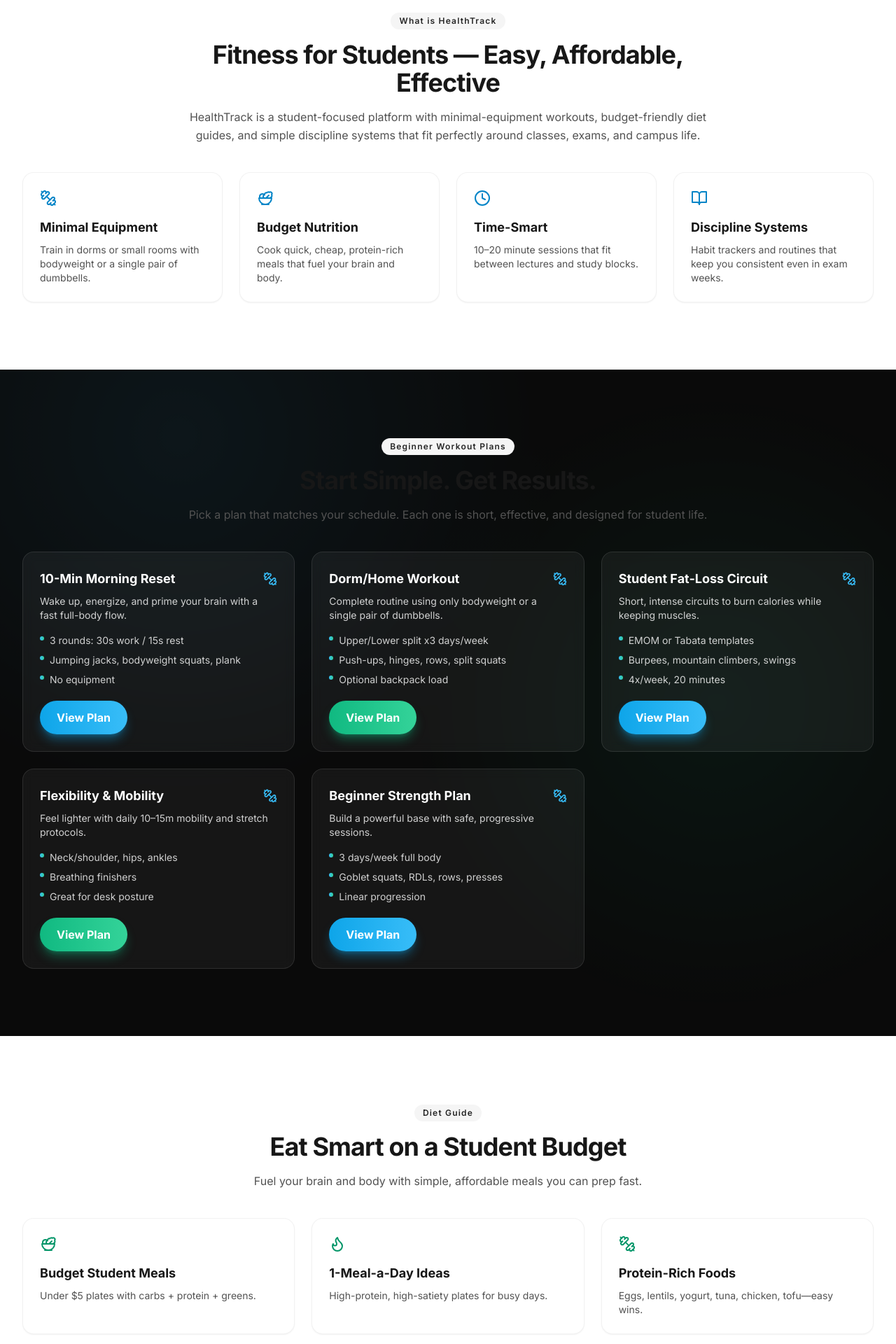
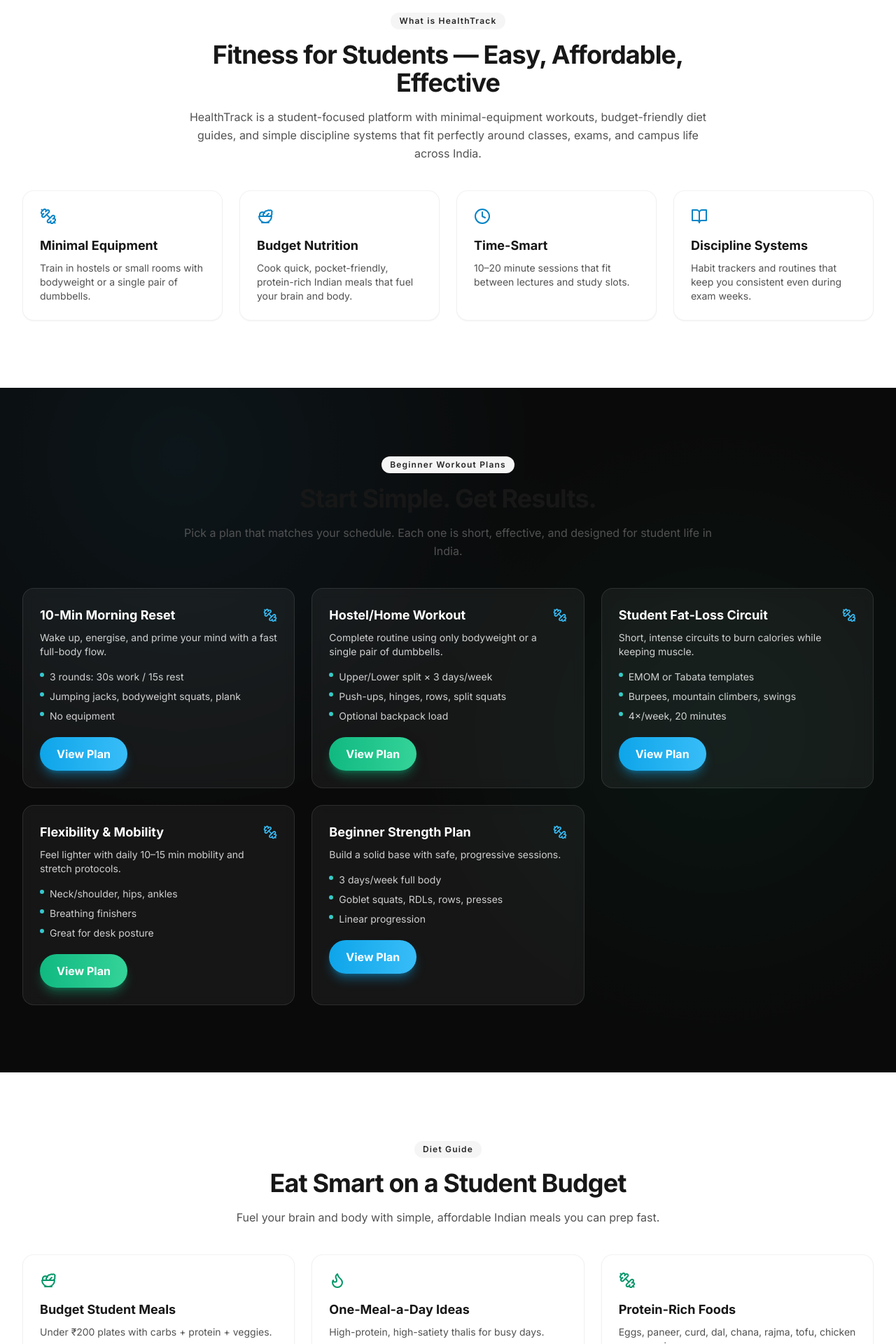
Before and after one commit to nalin-pixel/frontend-repo_exia5bca_7obfi4, a React (Vite) app: page / in a window 1280 px wide. Shown: the part 880-2800 px from the top of the page at 70% size. Built offline with nearby package versions, Linux system fonts and the light colour scheme; a web font is replaced by a local one.

Commit message:
Update project prj_exia5bca - 2025-11-14T17:18:59.300Z

```diff
--- a/src/App.jsx
+++ b/src/App.jsx
@@ -1,6 +1,6 @@
-import React from 'react'
+import React, { useMemo, useState } from 'react'
 import { motion } from 'framer-motion'
-import { Dumbbell, Flame, Salad, Droplets, Moon, Clock, BookOpen, Download, Star, Quote, Sparkles, Leaf, Share2 } from 'lucide-react'
+import { Dumbbell, Flame, Salad, Droplets, Moon, Clock, BookOpen, Download, Star, Quote, Sparkles, Leaf, Share2, X } from 'lucide-react'
 import Spline from '@splinetool/react-spline'
 
 const container = {
@@ -34,10 +34,21 @@
 
 function NeonButton({ children, href = '#', onClick, color = 'blue' }) {
   const base = color === 'green' ? 'from-emerald-500 to-emerald-400 shadow-emerald-500/40' : 'from-sky-500 to-sky-400 shadow-sky-500/40'
+
+  const handleClick = (e) => {
+    if (href?.startsWith('#')) {
+      e.preventDefault()
+      const id = href.slice(1)
+      const el = document.getElementById(id)
+      if (el) el.scrollIntoView({ behavior: 'smooth', block: 'start' })
+    }
+    onClick && onClick(e)
+  }
+
   return (
     <a
       href={href}
-      onClick={onClick}
+      onClick={handleClick}
       className={`inline-flex items-center justify-center rounded-full px-6 py-3 font-bold text-white bg-gradient-to-r ${base} transition-transform duration-200 hover:scale-[1.02] active:scale-[0.98] shadow-lg`}
     >
       {children}
@@ -46,11 +57,21 @@
 }
 
 function Navbar() {
+  const navClick = (e) => {
+    const href = e.currentTarget.getAttribute('href')
+    if (href && href.startsWith('#')) {
+      e.preventDefault()
+      const id = href.slice(1)
+      const el = document.getElementById(id)
+      if (el) el.scrollIntoView({ behavior: 'smooth', block: 'start' })
+    }
+  }
+
   return (
     <div className="fixed top-0 inset-x-0 z-50 backdrop-blur supports-[backdrop-filter]:bg-white/50 bg-white/70 dark:bg-neutral-900/60 border-b border-black/5 dark:border-white/10">
       <div className="max-w-7xl mx-auto px-4 sm:px-6 lg:px-8 h-16 flex items-center justify-between">
         <div className="flex flex-col leading-tight">
-          <a href="#home" className="flex items-center gap-2 font-extrabold tracking-tight">
+          <a href="#home" onClick={navClick} className="flex items-center gap-2 font-extrabold tracking-tight">
             <span className="relative">
               <span className="absolute inset-0 blur-md bg-gradient-to-r from-sky-500 to-emerald-400 rounded-full opacity-60" />
               <span className="relative inline-flex h-8 w-8 items-center justify-center rounded-full bg-neutral-900 text-white dark:bg-white dark:text-neutral-900">
@@ -59,17 +80,15 @@
             </span>
             <span className="text-lg">HealthTrack</span>
           </a>
-          <span className="mt-0.5 text-[11px] sm:text-xs font-semibold italic text-sky-600 dark:text-emerald-400">
-            💙 Crafted with Love by Akshit Sharma 💚
-          </span>
+          {/* Header credit removed as requested */}
         </div>
         <div className="hidden md:flex items-center gap-6 text-sm font-semibold">
-          <a href="#about" className="hover:text-sky-600">About</a>
-          <a href="#plans" className="hover:text-sky-600">Plans</a>
-          <a href="#diet" className="hover:text-sky-600">Diet</a>
-          <a href="#tips" className="hover:text-sky-600">Tips</a>
-          <a href="#resources" className="hover:text-sky-600">Resources</a>
-          <a href="#testimonials" className="hover:text-sky-600">Stories</a>
+          <a href="#about" onClick={navClick} className="hover:text-sky-600">About</a>
+          <a href="#plans" onClick={navClick} className="hover:text-sky-600">Plans</a>
+          <a href="#diet" onClick={navClick} className="hover:text-sky-600">Diet</a>
+          <a href="#tips" onClick={navClick} className="hover:text-sky-600">Tips</a>
+          <a href="#resources" onClick={navClick} className="hover:text-sky-600">Resources</a>
+          <a href="#testimonials" onClick={navClick} className="hover:text-sky-600">Stories</a>
         </div>
         <div className="hidden md:block">
           <NeonButton href="#plans">Start Free Plan</NeonButton>
@@ -104,11 +123,11 @@
             Get Fit. Stay Sharp.
           </h1>
           <p className="mt-4 text-lg md:text-xl text-neutral-200 max-w-xl">
-            Simple, affordable fitness built for students. Train anywhere. Eat smart on a budget. Build discipline that powers your grades and your life.
+            Simple, affordable fitness built for Indian students. Train anywhere. Eat smart on a budget. Build discipline that powers your grades and your life.
           </p>
           <div className="mt-8 flex flex-col sm:flex-row gap-4">
             <NeonButton href="#plans">Start Free Plan</NeonButton>
-            <a href="#about" className="inline-flex items-center justify-center rounded-full px-6 py-3 font-semibold bg-white/10 text-white border border-white/20 hover:bg-white/20 transition-colors">
+            <a href="#about" onClick={(e)=>{e.preventDefault();document.getElementById('about')?.scrollIntoView({behavior:'smooth'})}} className="inline-flex items-center justify-center rounded-full px-6 py-3 font-semibold bg-white/10 text-white border border-white/20 hover:bg-white/20 transition-colors">
               Learn More
             </a>
           </div>
@@ -130,7 +149,7 @@
         <SectionTitle
           eyebrow="What is HealthTrack"
           title="Fitness for Students — Easy, Affordable, Effective"
-          subtitle="HealthTrack is a student-focused platform with minimal-equipment workouts, budget-friendly diet guides, and simple discipline systems that fit perfectly around classes, exams, and campus life."
+          subtitle="HealthTrack is a student-focused platform with minimal-equipment workouts, budget-friendly diet guides, and simple discipline systems that fit perfectly around classes, exams, and campus life across India."
         />
         <motion.div
           variants={stagger}
@@ -140,10 +159,10 @@
           className="grid sm:grid-cols-2 lg:grid-cols-4 gap-6"
         >
           {[
-            { icon: Dumbbell, title: 'Minimal Equipment', desc: 'Train in dorms or small rooms with bodyweight or a single pair of dumbbells.' },
-            { icon: Salad, title: 'Budget Nutrition', desc: 'Cook quick, cheap, protein-rich meals that fuel your brain and body.' },
-            { icon: Clock, title: 'Time-Smart', desc: '10–20 minute sessions that fit between lectures and study blocks.' },
-            { icon: BookOpen, title: 'Discipline Systems', desc: 'Habit trackers and routines that keep you consistent even in exam weeks.' },
+            { icon: Dumbbell, title: 'Minimal Equipment', desc: 'Train in hostels or small rooms with bodyweight or a single pair of dumbbells.' },
+            { icon: Salad, title: 'Budget Nutrition', desc: 'Cook quick, pocket-friendly, protein-rich Indian meals that fuel your brain and body.' },
+            { icon: Clock, title: 'Time-Smart', desc: '10–20 minute sessions that fit between lectures and study slots.' },
+            { icon: BookOpen, title: 'Discipline Systems', desc: 'Habit trackers and routines that keep you consistent even during exam weeks.' },
           ].map((f, i) => (
             <motion.div key={i} variants={container} className="p-6 rounded-2xl border border-black/5 shadow-sm bg-white hover:shadow-lg transition-shadow">
               <f.icon className="h-6 w-6 text-sky-600" />
@@ -158,33 +177,39 @@
 }
 
 function Plans() {
-  const plans = [
+  const plans = useMemo(() => ([
     {
       title: '10-Min Morning Reset',
-      desc: 'Wake up, energize, and prime your brain with a fast full-body flow.',
+      desc: 'Wake up, energise, and prime your mind with a fast full-body flow.',
       bullets: ['3 rounds: 30s work / 15s rest', 'Jumping jacks, bodyweight squats, plank', 'No equipment'],
     },
     {
-      title: 'Dorm/Home Workout',
+      title: 'Hostel/Home Workout',
       desc: 'Complete routine using only bodyweight or a single pair of dumbbells.',
-      bullets: ['Upper/Lower split x3 days/week', 'Push-ups, hinges, rows, split squats', 'Optional backpack load'],
+      bullets: ['Upper/Lower split × 3 days/week', 'Push-ups, hinges, rows, split squats', 'Optional backpack load'],
     },
     {
       title: 'Student Fat-Loss Circuit',
-      desc: 'Short, intense circuits to burn calories while keeping muscles.',
-      bullets: ['EMOM or Tabata templates', 'Burpees, mountain climbers, swings', '4x/week, 20 minutes'],
+      desc: 'Short, intense circuits to burn calories while keeping muscle.',
+      bullets: ['EMOM or Tabata templates', 'Burpees, mountain climbers, swings', '4×/week, 20 minutes'],
     },
     {
       title: 'Flexibility & Mobility',
-      desc: 'Feel lighter with daily 10–15m mobility and stretch protocols.',
+      desc: 'Feel lighter with daily 10–15 min mobility and stretch protocols.',
       bullets: ['Neck/shoulder, hips, ankles', 'Breathing finishers', 'Great for desk posture'],
     },
     {
       title: 'Beginner Strength Plan',
-      desc: 'Build a powerful base with safe, progressive sessions.',
+      desc: 'Build a solid base with safe, progressive sessions.',
       bullets: ['3 days/week full body', 'Goblet squats, RDLs, rows, presses', 'Linear progression'],
     },
-  ]
+  ]), [])
+
+  const [open, setOpen] = useState(false)
+  const [active, setActive] = useState(null)
+
+  const openPlan = (p) => { setActive(p); setOpen(true) }
+  const closePlan = () => { setOpen(false); setActive(null) }
 
   return (
     <section id="plans" className="bg-neutral-950 text-white py-16 md:py-24 relative overflow-hidden">
@@ -193,7 +218,7 @@
         <SectionTitle
           eyebrow="Beginner Workout Plans"
           title="Start Simple. Get Results."
-          subtitle="Pick a plan that matches your schedule. Each one is short, effective, and designed for student life."
+          subtitle="Pick a plan that matches your schedule. Each one is short, effective, and designed for student life in India."
         />
         <motion.div
           variants={stagger}
@@ -215,23 +240,51 @@
                 ))}
               </ul>
               <div className="mt-5">
-                <NeonButton href="#" color={i % 2 === 0 ? 'blue' : 'green'}>View Plan</NeonButton>
+                <NeonButton href="#plans" color={i % 2 === 0 ? 'blue' : 'green'} onClick={(e)=>{e.preventDefault(); openPlan(p)}}>View Plan</NeonButton>
               </div>
             </motion.div>
           ))}
         </motion.div>
       </div>
+
+      {open && (
+        <div className="fixed inset-0 z-[60] flex items-center justify-center px-4">
+          <div className="absolute inset-0 bg-black/60" onClick={closePlan} />
+          <motion.div initial={{opacity:0, y:20}} animate={{opacity:1, y:0}} className="relative w-full max-w-lg rounded-2xl bg-neutral-900 text-white border border-white/10 p-6 shadow-xl">
+            <button aria-label="Close" onClick={closePlan} className="absolute top-3 right-3 p-2 rounded-full hover:bg-white/10">
+              <X className="h-5 w-5" />
+            </button>
+            <h3 className="text-xl font-bold">{active?.title}</h3>
+            <p className="mt-2 text-white/80">{active?.desc}</p>
+            <ul className="mt-4 space-y-2 text-sm">
+              {active?.bullets?.map((b, i) => (
+                <li key={i} className="flex items-start gap-2"><span className="mt-1 h-1.5 w-1.5 rounded-full bg-gradient-to-r from-sky-400 to-emerald-400" />{b}</li>
+              ))}
+            </ul>
+            <div className="mt-6 flex flex-col sm:flex-row gap-3">
+              <NeonButton href="#resources" onClick={(e)=>{e.preventDefault(); document.getElementById('resources')?.scrollIntoView({behavior:'smooth'})}} color="green">Get Free PDF</NeonButton>
+              <a
+                href="#"
+                onClick={(e)=>{e.preventDefault(); alert('Pro plans launching soon for India. Stay tuned!')}}
+                className="inline-flex items-center justify-center rounded-full px-6 py-3 font-semibold bg-white/10 text-white border border-white/20 hover:bg-white/20 transition-colors"
+              >
+                Upgrade (₹299/month)
+              </a>
+            </div>
+          </motion.div>
+        </div>
+      )}
     </section>
   )
 }
 
 function DietGuide() {
   const guides = [
-    { icon: Salad, title: 'Budget Student Meals', desc: 'Under $5 plates with carbs + protein + greens.' },
-    { icon: Flame, title: '1-Meal-a-Day Ideas', desc: 'High-protein, high-satiety plates for busy days.' },
-    { icon: Dumbbell, title: 'Protein-Rich Foods', desc: 'Eggs, lentils, yogurt, tuna, chicken, tofu—easy wins.' },
-    { icon: BookOpen, title: 'School Tiffin Options', desc: 'Packable wraps, overnight oats, energy bites.' },
-    { icon: Droplets, title: 'Hydration Tips', desc: '2–3L/day with electrolytes; sip during study.' },
+    { icon: Salad, title: 'Budget Student Meals', desc: 'Under ₹200 plates with carbs + protein + veggies.' },
+    { icon: Flame, title: 'One-Meal-a-Day Ideas', desc: 'High-protein, high-satiety thalis for busy days.' },
+    { icon: Dumbbell, title: 'Protein-Rich Foods', desc: 'Eggs, paneer, curd, dal, chana, rajma, tofu, chicken — easy wins.' },
+    { icon: BookOpen, title: 'Tiffin Options', desc: 'Packable rotis with paneer bhurji, poha/upma, overnight oats.' },
+    { icon: Droplets, title: 'Hydration Tips', desc: '2–3 litres/day with electrolytes; sip during study.' },
   ]
   return (
     <section id="diet" className="bg-white text-neutral-900 py-16 md:py-24">
@@ -239,7 +292,7 @@
         <SectionTitle
           eyebrow="Diet Guide"
           title="Eat Smart on a Student Budget"
-          subtitle="Fuel your brain and body with simple, affordable meals you can prep fast."
+          subtitle="Fuel your brain and body with simple, affordable Indian meals you can prep fast."
         />
         <motion.div
           variants={stagger}
@@ -263,11 +316,11 @@
 
 function TransformationTips() {
   const tips = [
-    { icon: Moon, title: 'Sleep Cycle Wins', desc: 'Aim for 7–9 hours. Fixed wake time. Limit screens 60m before bed.' },
-    { icon: Clock, title: 'Study x Fitness Balance', desc: 'Anchor short workouts between study blocks to refresh focus.' },
+    { icon: Moon, title: 'Sleep Cycle Wins', desc: 'Aim for 7–9 hours. Fixed wake time. Limit screens 60 min before bed.' },
+    { icon: Clock, title: 'Study × Fitness Balance', desc: 'Anchor short workouts between study blocks to refresh focus.' },
     { icon: Leaf, title: 'Consistency Habits', desc: 'Habit stack with daily cues. Track wins. Celebrate small progress.' },
     { icon: Sparkles, title: 'Morning Routines', desc: 'Hydrate, sunlight, 10-min mobility, then deep work sprint.' },
-    { icon: BookOpen, title: 'Discipline Building', desc: 'Set weekly targets, plan sessions, and show up—especially on tough days.' },
+    { icon: BookOpen, title: 'Discipline Building', desc: 'Set weekly targets, plan sessions, and show up — especially on tough days.' },
   ]
   return (
     <section id="tips" className="bg-neutral-50 text-neutral-900 py-16 md:py-24">
@@ -275,7 +328,7 @@
         <SectionTitle
           eyebrow="Transformation Tips"
           title="Small Habits. Big Results."
-          subtitle="Practical tactics to lock in consistency and accelerate progress without burning out."
+          subtitle="Practical tactics to lock in consistency and accelerate progress without burnout."
         />
         <motion.div
           variants={stagger}
@@ -303,6 +356,20 @@
     { title: 'Budget Meal Plan (PDF)', desc: '7-day plan with shopping list.', color: 'green' },
     { title: 'Study + Fitness Guide (PDF)', desc: 'Time-blocking, routines, and focus tactics.', color: 'blue' },
   ]
+
+  const downloadPlaceholder = (title) => {
+    const content = `HealthTrack — ${title}\n\nThis is a free starter resource for Indian students. Detailed PDFs are coming soon.`
+    const blob = new Blob([content], { type: 'application/pdf' })
+    const url = URL.createObjectURL(blob)
+    const a = document.createElement('a')
+    a.href = url
+    a.download = title.toLowerCase().replace(/\s+/g, '-') + '.pdf'
+    document.body.appendChild(a)
+    a.click()
+    document.body.removeChild(a)
+    URL.revokeObjectURL(url)
+  }
+
   return (
     <section id="resources" className="bg-white text-neutral-900 py-16 md:py-24">
       <div className="max-w-7xl mx-auto px-4 sm:px-6 lg:px-8">
@@ -320,13 +387,13 @@
               </div>
               <p className="mt-2 text-sm text-neutral-600 flex-1">{f.desc}</p>
               <div className="mt-4">
-                <NeonButton href="#" color={f.color === 'green' ? 'green' : 'blue'}>Download</NeonButton>
+                <NeonButton href="#resources" color={f.color === 'green' ? 'green' : 'blue'} onClick={(e)=>{e.preventDefault(); downloadPlaceholder(f.title)}}>Download</NeonButton>
               </div>
             </div>
           ))}
         </div>
 
-        {/* Monetization-ready strip */}
+        {/* Monetisation-ready strip */}
         <div className="mt-10 grid md:grid-cols-3 gap-4">
           {['Ad Spot — Leaderboard','Featured Guide — Premium PDF','Ad Spot — Square'].map((label, i) => (
             <div key={i} className="rounded-xl border border-dashed border-neutral-300 p-6 text-center text-sm text-neutral-500 bg-neutral-50">
@@ -341,9 +408,9 @@
 
 function Testimonials() {
   const items = [
-    { name: 'Aarav • 1st Year', text: '10-minute mornings changed my day. More energy, better focus in class.' },
-    { name: 'Maya • CS Student', text: 'Affordable meal plan helped me lose 5kg while studying for exams.' },
-    { name: 'Leo • Grad Student', text: 'Short strength sessions + sleep routine = best semester I’ve had.' },
+    { name: 'Aarav • 1st year', text: '10-minute mornings changed my day. More energy, better focus in class.' },
+    { name: 'Meera • CS student', text: 'Budget meal plan helped me lose 5 kg while studying for exams.' },
+    { name: 'Rahul • Final year', text: 'Short strength sessions + sleep routine = best semester I’ve had.' },
   ]
   return (
     <section id="testimonials" className="bg-neutral-950 text-white py-16 md:py-24 relative overflow-hidden">
@@ -401,16 +468,16 @@
           <div>
             <h4 className="font-semibold">Explore</h4>
             <ul className="mt-3 space-y-2 text-sm text-neutral-600 dark:text-neutral-300">
-              <li><a href="#plans" className="hover:text-sky-600">Free Plan</a></li>
-              <li><a href="#resources" className="hover:text-sky-600">Resources</a></li>
-              <li><a href="#diet" className="hover:text-sky-600">Diet Guide</a></li>
-              <li><a href="#tips" className="hover:text-sky-600">Transformation Tips</a></li>
+              <li><a href="#plans" className="hover:text-sky-600" onClick={(e)=>{e.preventDefault();document.getElementById('plans')?.scrollIntoView({behavior:'smooth'})}}>Free Plan</a></li>
+              <li><a href="#resources" className="hover:text-sky-600" onClick={(e)=>{e.preventDefault();document.getElementById('resources')?.scrollIntoView({behavior:'smooth'})}}>Resources</a></li>
+              <li><a href="#diet" className="hover:text-sky-600" onClick={(e)=>{e.preventDefault();document.getElementById('diet')?.scrollIntoView({behavior:'smooth'})}}>Diet Guide</a></li>
+              <li><a href="#tips" className="hover:text-sky-600" onClick={(e)=>{e.preventDefault();document.getElementById('tips')?.scrollIntoView({behavior:'smooth'})}}>Transformation Tips</a></li>
             </ul>
           </div>
           <div>
             <h4 className="font-semibold">Connect</h4>
             <ul className="mt-3 space-y-2 text-sm text-neutral-600 dark:text-neutral-300">
-              <li><a href="mailto:hello@healthtrack.fit" className="hover:text-sky-600">hello@healthtrack.fit</a></li>
+              <li><a href="mailto:hello@healthtrack.in" className="hover:text-sky-600">hello@healthtrack.in</a></li>
               <li className="flex items-center gap-3">
                 <a href="#" className="hover:text-sky-600 inline-flex items-center gap-1"><Share2 className="h-4 w-4" />Instagram</a>
               </li>
@@ -418,7 +485,7 @@
                 <a href="#" className="hover:text-sky-600 inline-flex items-center gap-1"><Share2 className="h-4 w-4" />YouTube</a>
               </li>
               <li className="flex items-center gap-3">
-                <a href="#" className="hover:text-sky-600 inline-flex items-center gap-1"><Share2 className="h-4 w-4" />Twitter</a>
+                <a href="#" className="hover:text-sky-600 inline-flex items-center gap-1"><Share2 className="h-4 w-4" />X</a>
               </li>
             </ul>
           </div>
@@ -429,9 +496,8 @@
           </div>
         </div>
         <div className="mt-10 text-xs text-neutral-500 dark:text-neutral-400">
-          © {new Date().getFullYear()} HealthTrack. Built for students.
+          © {new Date().getFullYear()} HealthTrack. Built for students in India.
         </div>
-        {/* Removed previous 'made with Love' line as requested */}
         <div className="mt-1 text-xs text-neutral-500 dark:text-neutral-400">
           Crafted with Love by Akshit Sharma
         </div>
```
Also changed, not shown: 1 other file (tests, documents, lock files or other folders).
